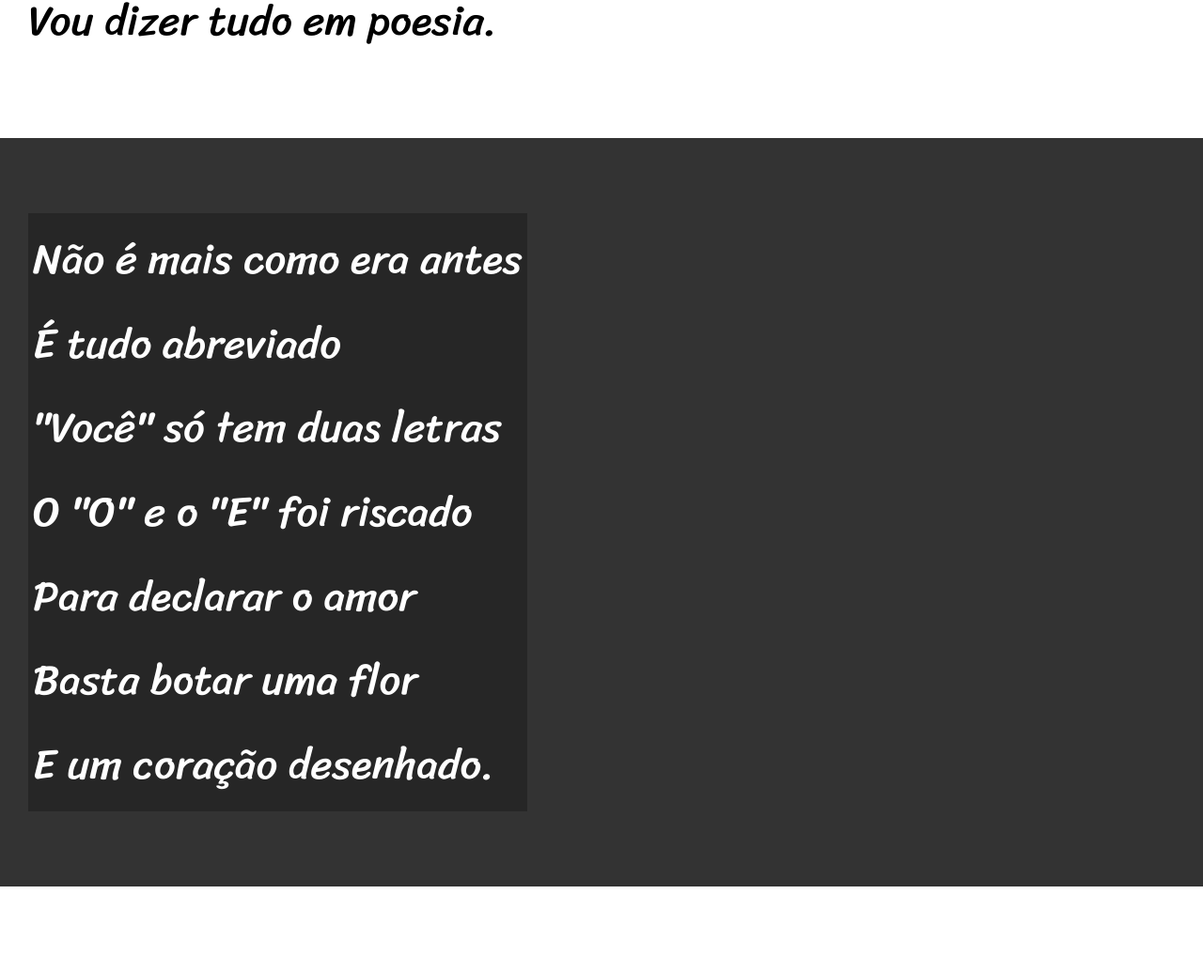
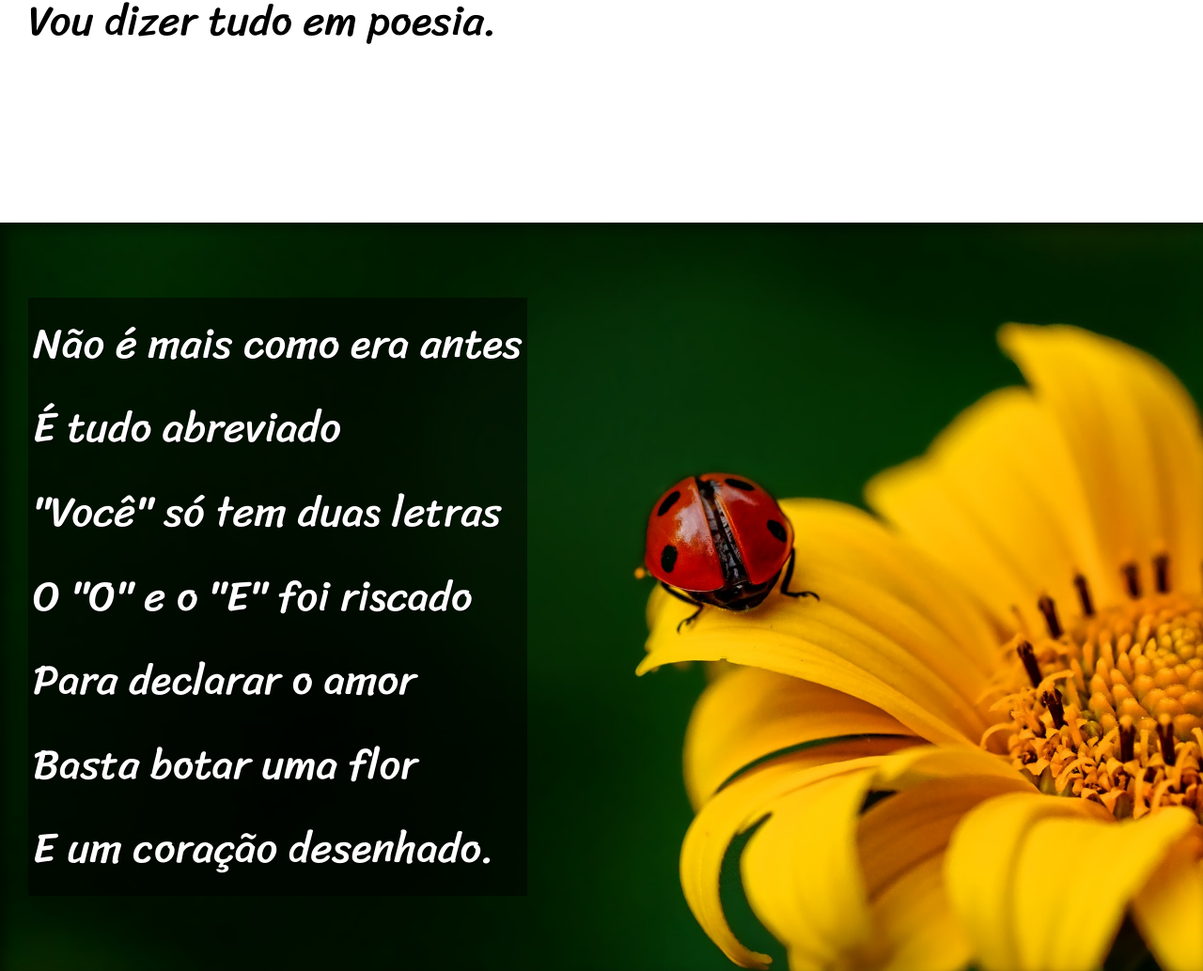
Before and after one commit to Luispdo/html-css, a plain HTML site: page exercicios/desafio012/index.html in a window 1280 px wide. Shown: the part 900-1934 px from the top of the page at 94% size. Drawn offline with Linux system fonts and the light colour scheme.

Commit message:
atualizado com efeito paralax

```diff
--- a/exercicios/desafio012/estilo/style.css
+++ b/exercicios/desafio012/estilo/style.css
@@ -57,6 +57,10 @@ section {
     font-size: 3.5vw;
 }
 
+section > p {
+    padding-bottom: 2em;
+}
+
 section.normal {
     background-color: white;
     color: black;
@@ -65,14 +69,25 @@ section.normal {
 section.imagem {
     background-color: rgb(51, 51, 51);
     color: white;
+    box-shadow: inset 6px 6px 13px 0px rgba(0, 0, 0, 0.479);
+    background-size: cover;
+    background-attachment: fixed;
 }
-
-
 
 section.imagem > p {
     display: inline-block;
     padding: 5px;
-    background-color: rgba(0, 0, 0, 0.253);
+    background-color: rgba(0, 0, 0, 0.5);
+    text-shadow: 1px 1px 0px black;
+}
+
+section#img01 {
+    background-image: url('../imagens/background001.jpg');
+    background-position: right center;
+}
+
+section#img02 {
+    background-image: url('../imagens/background002.jpg');
 }
 
 footer {
--- a/exercicios/desafio012/index.html
+++ b/exercicios/desafio012/index.html
@@ -29,7 +29,7 @@
         </p>
     </section>
 
-    <section class="imagem">
+    <section class="imagem" id="img01">
         <p>
             Não é mais como era antes <br>
             É tudo abreviado <br>
@@ -62,7 +62,7 @@
         </p>
     </section>
 
-    <section class="imagem">
+    <section class="imagem" id="img02">
         <p>
             Tenho saudade das cartas <br>
             Escritas com a própria mão <br>
```
